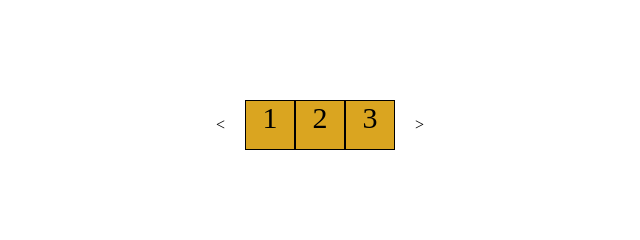
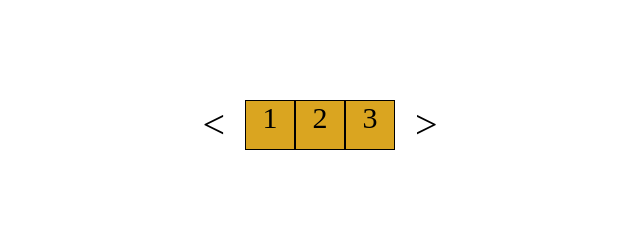
Before and after one commit to alex35567/JSTasks, a plain HTML site: page index.html in a window 1280 px wide. Shown: the top 240 px of the page, 320-960 px from the left. Drawn offline with Linux system fonts and the light colour scheme.

Commit message:
увеличил размер стрелок карусели

```diff
--- a/dom_tasks.css
+++ b/dom_tasks.css
@@ -8,6 +8,7 @@
 
 .arrow{
    margin: 0 20px;
+   font-size: 40px;
 }
 
 .carusel{
```
